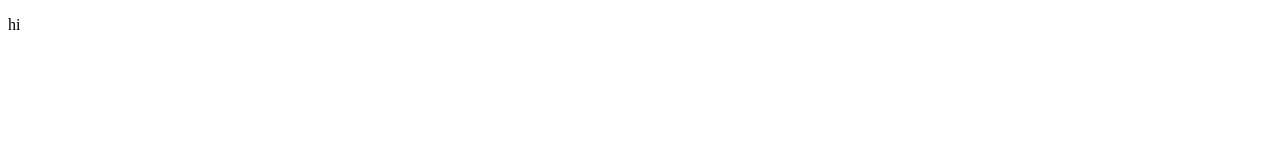
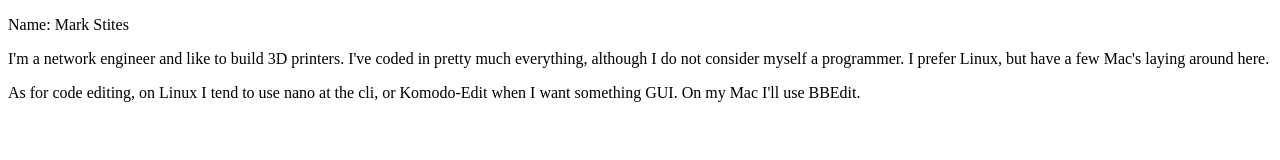
Before and after one commit to Me3D/p1, a plain HTML site: page index.html in a window 1280 px wide. Drawn offline with Linux system fonts and the light colour scheme.

Commit message:
Edited index.html

```diff
--- a/index.html
+++ b/index.html
@@ -3,9 +3,12 @@
     >
 <html lang="en">
 <head>
-    <title>Project 1 E-15</title>
+    <title>Project 1 E-15 Mark Stites</title>
 </head>
 <body>
-    <p>hi</p>
+    <p>Name: Mark Stites</p>
+    <p>I'm a network engineer and like to build 3D printers. I've coded in pretty much everything, although I do not consider myself a programmer. I prefer Linux, but have a few Mac's laying around here.</p>
+    <p>As for code editing, on Linux I tend to use nano at the cli, or Komodo-Edit when I want something GUI. On my Mac I'll use BBEdit.</p>
+
 </body>
 </html>
```
